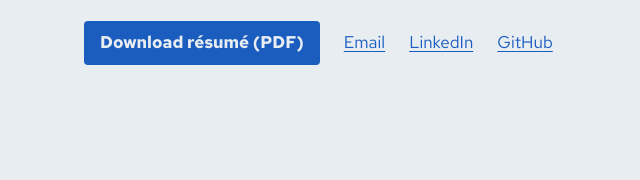
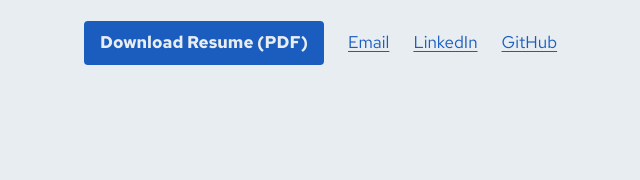
Before and after one commit to FutureITWizardFrank/portfolio, a plain HTML site: page index.html in a window 1280 px wide. Shown: the part 531-711 px from the top of the page, 12-652 px from the left. Drawn offline with Linux system fonts and the light colour scheme; a web font is replaced by a local one.

Commit message:
update resmume

```diff
--- a/index.html
+++ b/index.html
@@ -36,7 +36,7 @@
         <p class="lead">I run my own infrastructure at home: a RHEL&nbsp;10 server with about a dozen self-hosted services, a camera NVR and an auto-watering plant monitor. I also built and maintain an AI-accelerated camera system for a friend. I document everything I build.</p>
         <p class="sub"><strong>Currently learning:</strong> RHCSA. I practice on the same RHEL server I use every day, so the lab and the production box are one machine.</p>
         <ul class="contact-links">
-          <li><a class="btn" href="assets/Frank_Ruiz_Resume.pdf" download>Download résumé (PDF)</a></li>
+          <li><a class="btn" href="assets/Frank_Ruiz_Resume.pdf" download>Download Resume (PDF)</a></li>
           <li><a href="mailto:futureitwizardfrank@gmail.com">Email</a></li>
           <li><a href="https://www.linkedin.com/in/futureitwizardfrank">LinkedIn</a></li>
           <li><a href="https://github.com/FutureITWizardFrank">GitHub</a></li>
```
